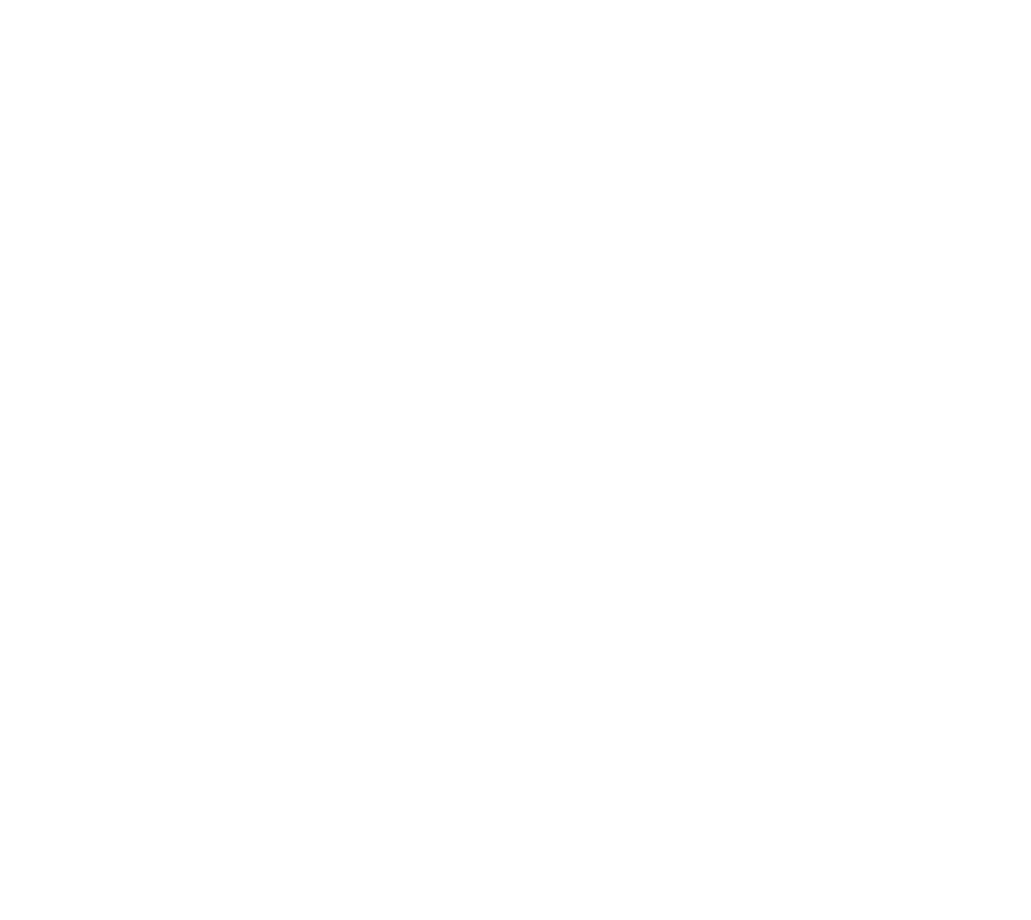
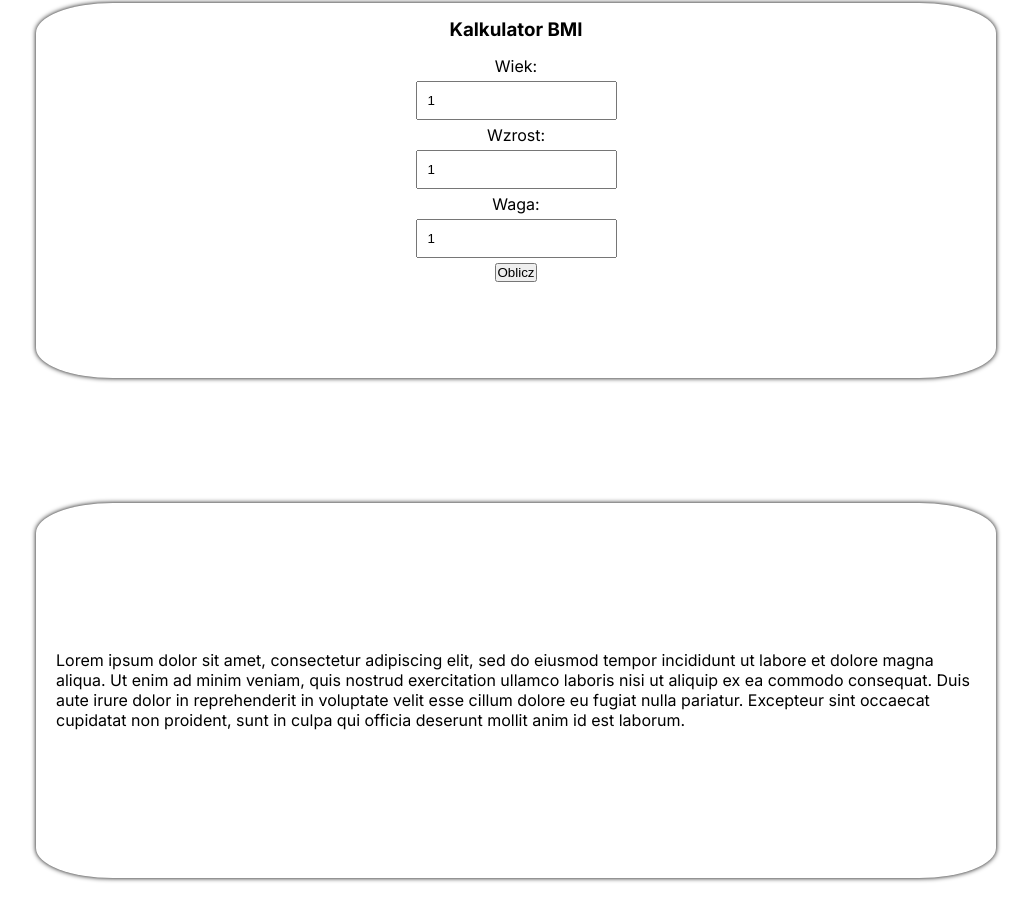
Before and after one commit to Pawko23/ProhealthTeam, a React (Create React App) app: page /bmicalculator in a window 1280 px wide. Before the commit this address had no page. Shown: the part 780-1700 px from the top of the page, without its empty margins (124-1155 px from the left). Before the commit the page ends 800 px from the top, so only its background shows below. Built offline with nearby package versions, Linux system fonts and the light colour scheme.

Commit message:
Initial BMI calculator

```diff
--- a/src/Routes.js
+++ b/src/Routes.js
@@ -8,6 +8,7 @@
 import TrainingChosen from './components/TrainingChosen';
 import RehabMain from './components/RehabMain';
 import RecipeDetails from './components/RecipeDetails';
+import BmiCalculator from './components/BmiCalculator';
 
 function AppRoutes() {
   return (
@@ -20,6 +21,7 @@
       <Route path='/rehabilitation' element={<RehabMain />} />
       <Route path='/recipes' element={<DietMain />} />
       <Route path='/recipes/:id' element={<RecipeDetails />} />
+      <Route path='/bmicalculator' element={<BmiCalculator />} />
     </Routes>
   );
 }
--- /dev/null
+++ b/src/components/BmiCalculator.js
@@ -0,0 +1,74 @@
+import React, { useState } from 'react';
+import Navbar from './Navbar';
+import Header from './Header';
+import Footer from './Footer';
+import { Link } from 'react-router-dom';
+import DietPageHero from '../img/diet.jpg';
+import CalcStyles from '../styles/CalculatorStyles.module.css';
+
+const BmiCalculator = () => {
+    const [age, setAge] = useState(1);
+    const [height, setHeight] = useState(1);
+    const [weight, setWeight] = useState(1);
+    const [bmi, setBmi] = useState(null);
+
+    const handleAge = (event) => {
+        setAge(event.target.value);
+    }
+
+    const handleHeight = (event) => {
+        setHeight(event.target.value);
+    }
+
+    const handleWeight = (event) => {
+        setWeight(event.target.value);
+    }
+
+    const handleSubmit = (event) => {
+        event.preventDefault()
+
+        const heightToMeters = height / 100;
+        const bmiResult = weight / (heightToMeters * heightToMeters);
+        setBmi(bmiResult);
+        console.log("Twoje BMI wynosi: ", bmiResult);
+    }
+
+
+  return (
+    <>
+      <Navbar />
+      <Header
+        heroImage={DietPageHero}
+        title={'Kalkulator BMI'} />
+      <div className={CalcStyles['calculator-container']}>
+        <div className={CalcStyles['calculator-box']}>
+          <h3>Kalkulator BMI</h3>
+          <form onSubmit={handleSubmit}>
+            <label>Wiek: </label>
+            <input type='number' value={age} onChange={handleAge}></input>
+            <label>Wzrost: </label>
+            <input type='number' value={height} onChange={handleHeight}></input>
+            <label>Waga: </label>
+            <input type='number' value={weight} onChange={handleWeight}></input>
+            <button type='submit'>Oblicz</button>
+          </form>
+        </div>
+      </div>
+      <div className={CalcStyles['bmi-info-container']}>
+        <div className={CalcStyles['bmi-info']}>
+            <p>
+                Lorem ipsum dolor sit amet, consectetur adipiscing elit, sed do
+                eiusmod tempor incididunt ut labore et dolore magna aliqua. Ut enim ad
+                minim veniam, quis nostrud exercitation ullamco laboris nisi ut
+                aliquip ex ea commodo consequat. Duis aute irure dolor in
+                reprehenderit in voluptate velit esse cillum dolore eu fugiat nulla
+                pariatur. Excepteur sint occaecat cupidatat non proident, sunt in
+                culpa qui officia deserunt mollit anim id est laborum.
+            </p>
+        </div>
+      </div>
+    </>
+  );
+};
+
+export default BmiCalculator;
--- a/src/components/DietMain.js
+++ b/src/components/DietMain.js
@@ -37,12 +37,8 @@
       <Header heroImage={DietPageHero} />
       <div className={DietMainStyles.container}>
         <div className={DietMainStyles['diet-buttons']}>
-          <button className={DietMainStyles['diet-btn']} id='progress-btn'>
-            Kalkulator BMI
-          </button>
-          <button className={DietMainStyles['diet-btn']} id='progress-btn'>
-            Mój progres
-          </button>
+          <button className={DietMainStyles['diet-btn']} id='progress-btn'><Link to='/bmicalculator'>Kalkulator BMI</Link></button>
+          <button className={DietMainStyles['diet-btn']} id='progress-btn'><Link to=''>Mój Progres</Link></button>
         </div>
 
         <div className={DietMainStyles['search-bar-box']}>
--- /dev/null
+++ b/src/styles/CalculatorStyles.module.css
@@ -0,0 +1,67 @@
+*, *::before, *::after {
+  box-sizing: border-box;
+  margin: 0;
+  padding: 0;
+}
+
+html {
+  font-size: 62.5%;
+  scroll-behavior: smooth;
+}
+
+body {
+  font-family: "Inter", sans-serif;
+  font-size: 1.6rem;
+}
+
+.calculator-container {
+  display: flex;
+  flex-direction: column;
+  justify-content: center;
+  align-items: center;
+  width: 100%;
+  height: 500px;
+}
+.calculator-container .calculator-box {
+  text-align: center;
+  box-shadow: 0px 0px 5px #000;
+  height: 75%;
+  width: 75%;
+  border-radius: 8%;
+}
+.calculator-container .calculator-box h3 {
+  padding: 10px;
+  margin: 5px;
+}
+.calculator-container .calculator-box form {
+  display: flex;
+  flex-direction: column;
+  justify-content: center;
+  align-items: center;
+}
+.calculator-container .calculator-box form input {
+  padding: 10px;
+  margin: 5px;
+}
+
+.bmi-info-container {
+  display: flex;
+  flex-direction: column;
+  justify-content: center;
+  align-items: center;
+  width: 100%;
+  height: 500px;
+}
+.bmi-info-container .bmi-info {
+  display: flex;
+  justify-content: center;
+  align-items: center;
+  box-shadow: 0px 0px 5px #000;
+  border-radius: 8%;
+  height: 75%;
+  width: 75%;
+}
+.bmi-info-container .bmi-info p {
+  padding: 15px;
+  margin: 5px;
+}/*# sourceMappingURL=CalculatorStyles.module.css.map */
--- /dev/null
+++ b/src/styles/CalculatorStyles.module.scss
@@ -0,0 +1,73 @@
+*, *::before, *::after {
+    box-sizing: border-box;
+    margin: 0;
+    padding: 0;
+}
+
+html {
+    font-size: 62.5%;
+    scroll-behavior: smooth;
+}
+
+body {
+    font-family: 'Inter', sans-serif;
+    font-size: 1.6rem;
+}
+
+.calculator-container {
+    display: flex;
+    flex-direction: column;
+    justify-content: center;
+    align-items: center;
+    width: 100%;
+    height: 500px;
+
+    .calculator-box {
+        text-align: center;
+        box-shadow: 0px 0px 5px #000;
+        height: 75%;
+        width: 75%;
+        border-radius: 8%;
+
+        h3 {
+            padding: 10px;
+            margin: 5px;
+        }
+
+        form {
+            display: flex;
+            flex-direction: column;
+            justify-content: center;
+            align-items: center;
+
+            input {
+                padding: 10px;
+                margin: 5px;
+            }
+        }
+    }
+}
+
+.bmi-info-container {
+    display: flex;
+    flex-direction: column;
+    justify-content: center;
+    align-items: center;
+    width: 100%;
+    height: 500px;
+
+    .bmi-info {
+        display: flex;
+        justify-content: center;
+        align-items: center;
+        box-shadow: 0px 0px 5px #000;
+        border-radius: 8%;
+        height: 75%;
+        width: 75%;
+
+        p {
+            padding: 15px;
+            margin: 5px;
+        }
+    }
+}
```
Also changed, not shown: 1 other file (tests, documents, lock files or other folders).
